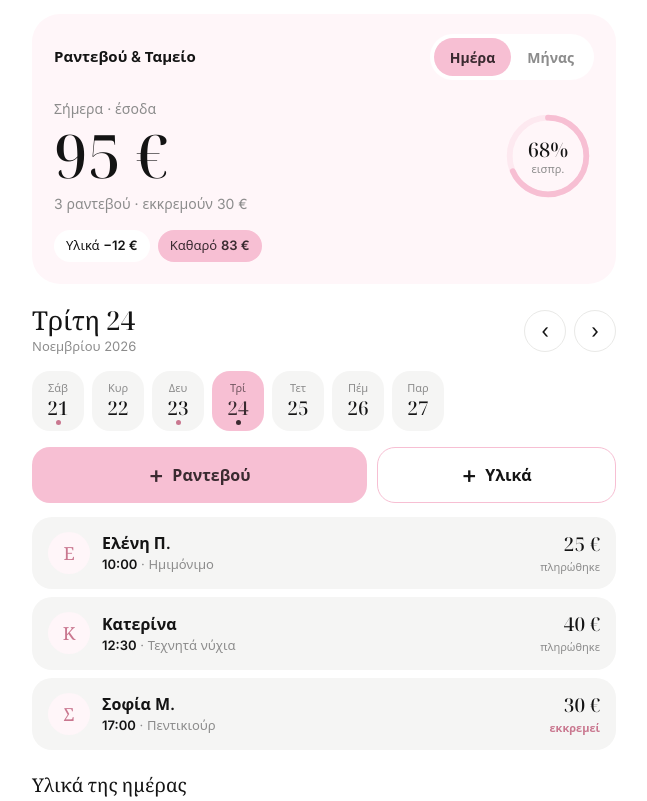
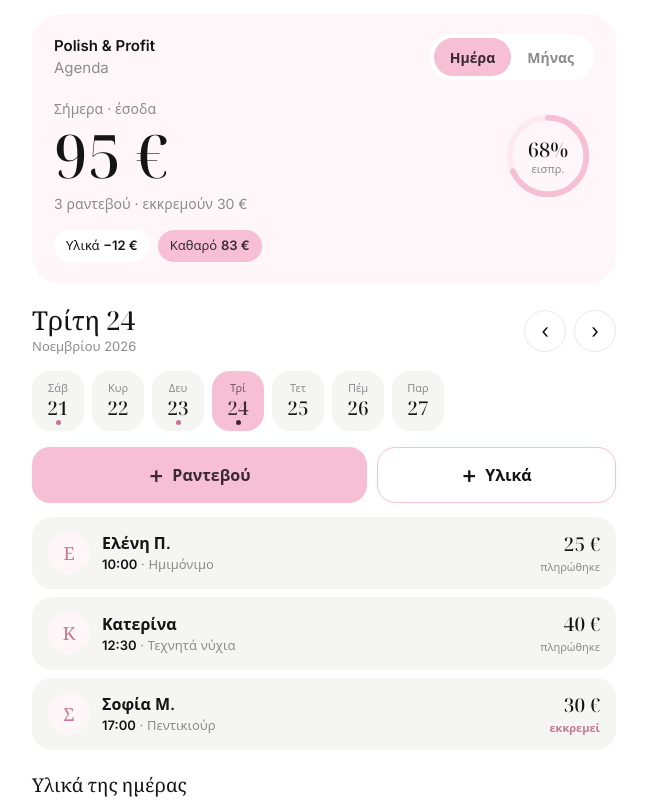
Before and after one commit to glowbooking/tameio, a plain HTML site: page index.html in a window 1280 px wide. Shown: the top 801 px of the page, without its empty margins (316-963 px from the left). Drawn offline with Linux system fonts and the light colour scheme.

Commit message:
Νέος τίτλος: Polish & Profit Agenda

```diff
--- a/index.html
+++ b/index.html
@@ -5,9 +5,9 @@
 <meta name="viewport" content="width=device-width, initial-scale=1, viewport-fit=cover">
 <meta name="apple-mobile-web-app-capable" content="yes">
 <meta name="apple-mobile-web-app-status-bar-style" content="default">
-<meta name="apple-mobile-web-app-title" content="Ραντεβού">
+<meta name="apple-mobile-web-app-title" content="Agenda">
 <meta name="theme-color" content="#ffffff">
-<title>Ραντεβού & Ταμείο</title>
+<title>Polish &amp; Profit Agenda</title>
 <link rel="preconnect" href="https://fonts.googleapis.com">
 <link href="https://fonts.googleapis.com/css2?family=Noto+Serif+Display:ital,wght@0,500;0,600;1,500&family=Inter:wght@400;500;600;700&display=swap" rel="stylesheet">
 <style>
@@ -130,7 +130,7 @@ textarea.bk{min-height:110px;font-size:12px;margin-top:10px;display:none}
 <div class="wrap">
   <section class="hero">
     <div class="top">
-      <span class="brand">Ραντεβού & Ταμείο</span>
+      <span class="brand">Polish &amp; Profit<br><span style="font-weight:400;color:var(--mute)">Agenda</span></span>
       <div class="tabs"><button id="tDay" class="on">Ημέρα</button><button id="tMonth">Μήνας</button></div>
     </div>
     <div id="heroBody"></div>
```
